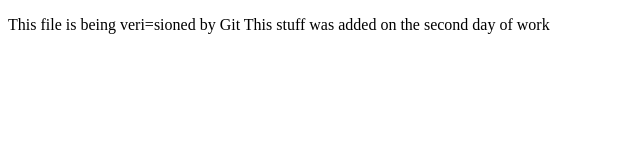
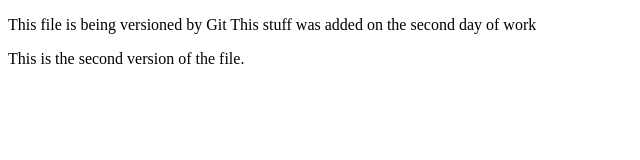
Before and after one commit to Elyon-Shima/Projects-demo, a plain HTML site: page index.html in a window 1280 px wide. Shown: the whole page, without its empty margins (0-640 px from the left). Drawn offline with Linux system fonts and the light colour scheme.

Commit message:
enhanced html workflow

```diff
--- a/index.html
+++ b/index.html
@@ -3,8 +3,9 @@
     <title>Sample Git Project</title>
 
 	<body>
-	    <p>This file is being veri=sioned by Git
+	    <p>This file is being versioned by Git
 			This stuff was added on the second day of work
 		</p>
+		<p>This is the second version of the file.</p>
 	</body>
 </html>
```
